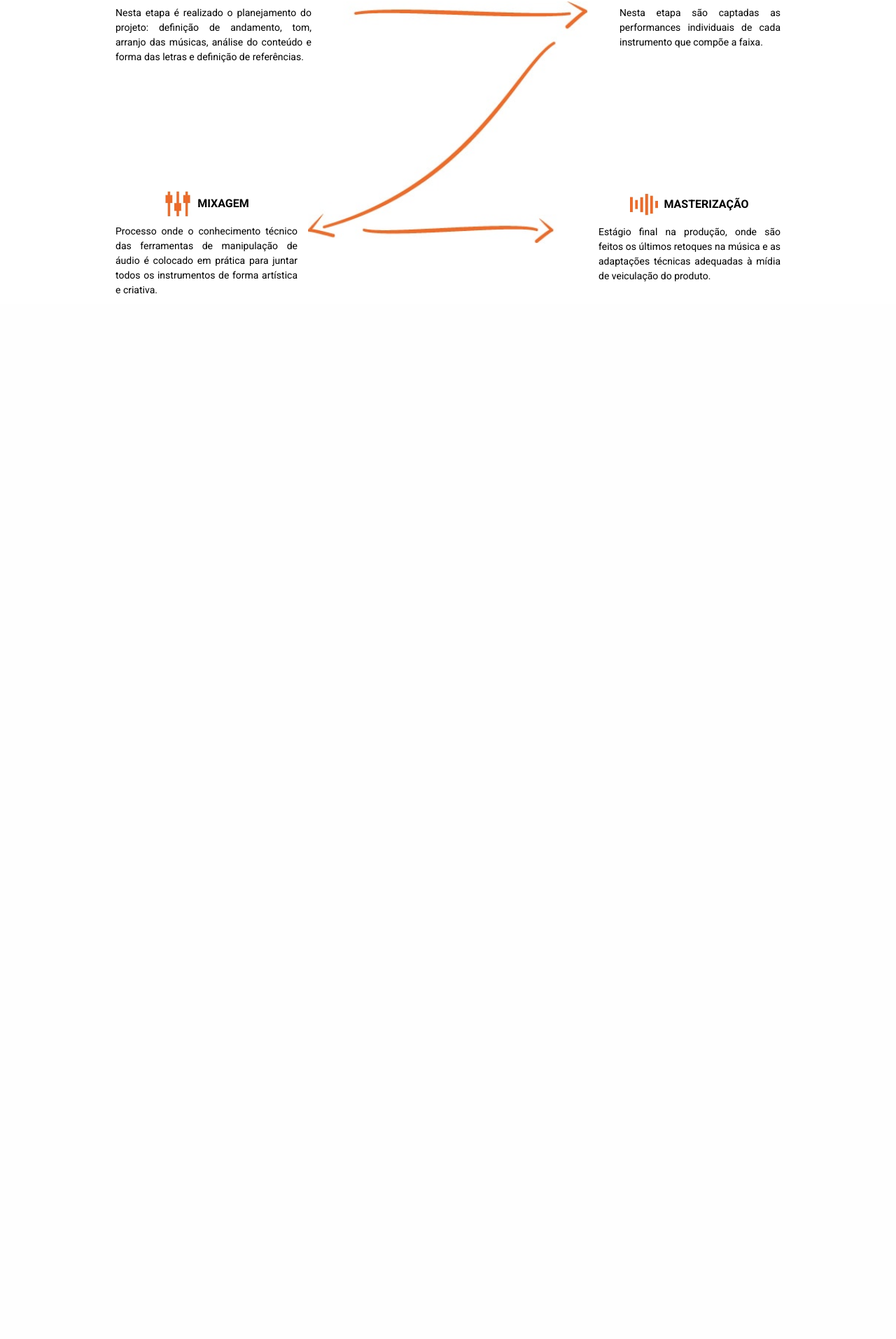
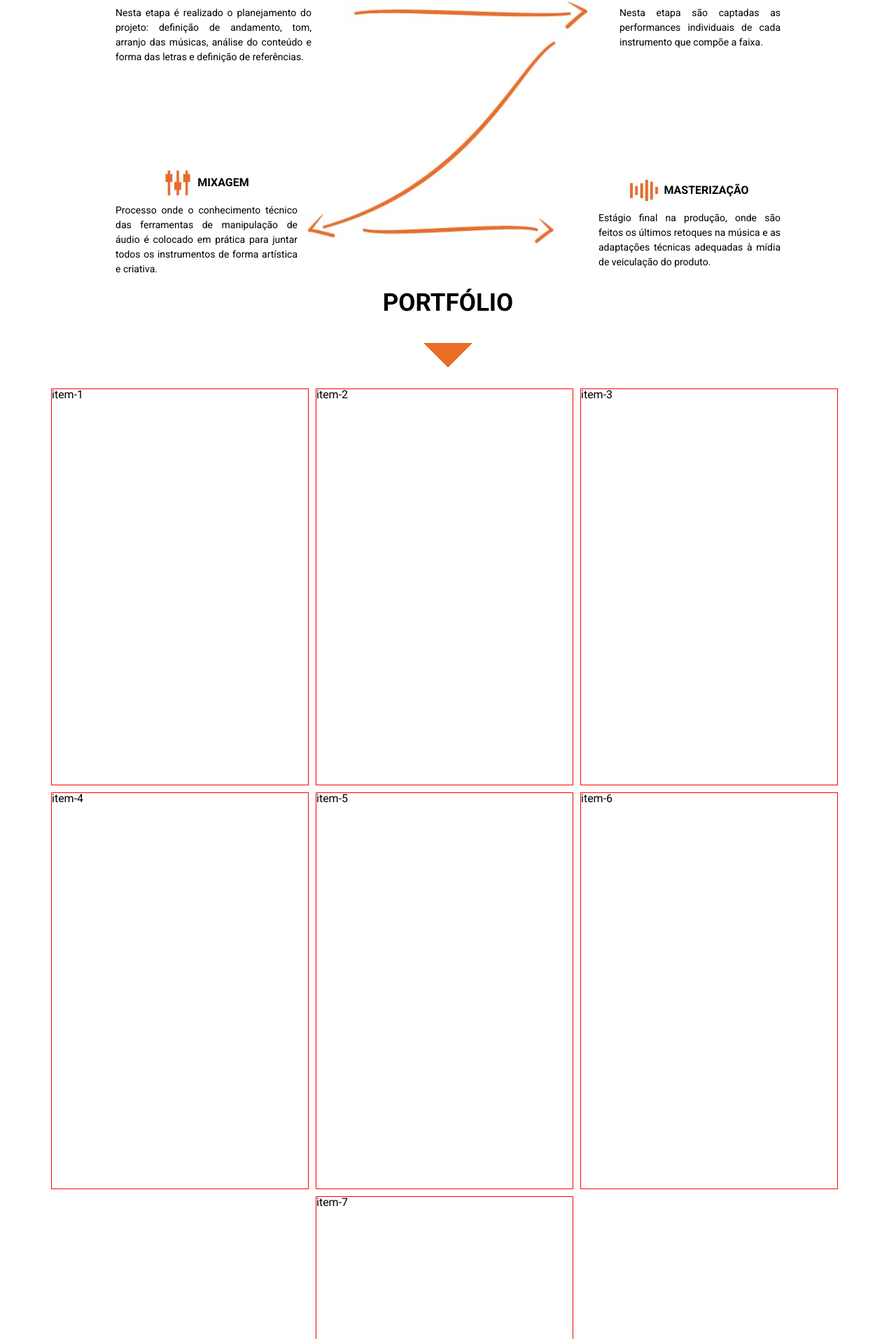
Before and after one commit to pissulin/BC-Studio, a PHP site: page / in a window 1280 px wide. Shown: the part 2674-4587 px from the top of the page at 70% size. Before the commit the page ends 3094 px from the top, so only its background shows below. Run offline with PHP 8.4, Linux system fonts and the light colour scheme.

Commit message:
portfólio

```diff
--- a/css/style.css
+++ b/css/style.css
@@ -291,15 +291,15 @@ section {
     }
 
     .mixagem {
-        bottom: -80px;
+        bottom: -50px;
         left: 100px;
         width: 280px;
     }
-.masterizacao {
-    bottom: -60px;
-    right: 100px;
-    width: 280px;
-}
+    .masterizacao {
+        bottom: -40px;
+        right: 100px;
+        width: 280px;
+    }
 
     .etapa_title {
         display: flex;
@@ -316,3 +316,48 @@ section {
         font-size: 14px;
         text-align: justify;
     }
+
+    /*POrtFólio*/
+    .portfolio {
+        min-height: 100vh;
+
+        width: 100%;
+        box-sizing: border-box;
+    }
+
+    .row-portfolio-titulo > h2 {
+        text-align: center;
+        padding-top: 20px;
+        font-family: "Roboto", sans-serif;
+        font-size: 35px;
+        font-weight: bolder;
+    }
+
+    .cards {
+        width: 100%;
+        max-width: 1150px;
+        min-height: 400px;
+        margin: auto;
+        padding: 0;
+
+        /*display:flex*/
+
+        display: flex;
+        flex-direction: row;
+        flex-wrap: wrap;
+        justify-content: center;
+
+
+    }
+        .cards .card {
+            border: solid 1px red;
+            width: 366px;
+            min-height: 565px;
+            margin: 0 10px 10px 0 ;
+            padding: 0;
+
+
+        }
+
+
+    /*Fim POrtFolio*/
--- a/index.html
+++ b/index.html
@@ -131,6 +131,23 @@
                     </div>
                 </article>
 
+                <article class="portfolio">
+                    <div class="row-portfolio-titulo">
+                        <h2>PORTFÓLIO</h2>
+                        <div class="row_seta_baixo"></div>
+                    </div>
+
+                    <div class="cards">
+                        <div class="card">item-1</div>
+                        <div class="card">item-2</div>
+                        <div class="card">item-3</div>
+                        <div class="card">item-4</div>
+                        <div class="card">item-5</div>
+                        <div class="card">item-6</div>
+                        <div class="card">item-7</div>
+                    </div>
+                </article>
+
             </section>
         </main>
 
```
